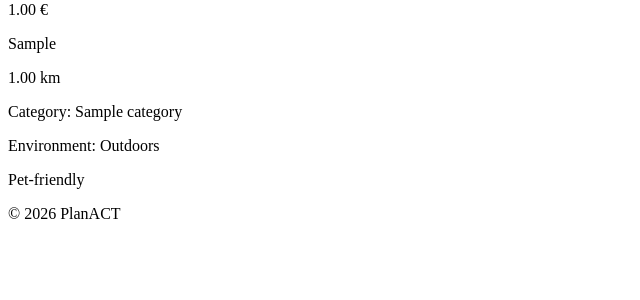
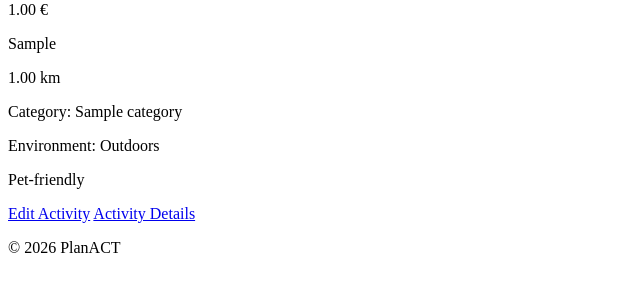
Before and after one commit to petkovainna13-source/PlanACT, a Django app: page /activities/ in a window 1280 px wide. Shown: the part 232-532 px from the top of the page, without its empty margins (0-640 px from the left). Run offline with Django 5.2, Linux system fonts and the light colour scheme; tables that the repository leaves empty hold one stand-in row (values such as "Sample post").

Commit message:
completed activity app

```diff
--- a/activities/forms.py
+++ b/activities/forms.py
@@ -1,5 +1,6 @@
 from django import forms
 from activities.models import Activity
+from planact.mixins import DisabledFieldsMixin
 
 
 class ActivityBaseForm(forms.ModelForm):
@@ -40,5 +41,5 @@ class ActivityCreateForm(ActivityBaseForm):
 class ActivityEditForm(ActivityBaseForm):
     ...
 
-class ActivityDeleteForm(ActivityBaseForm):
+class ActivityDeleteForm(DisabledFieldsMixin,ActivityBaseForm):
     ...
--- a/activities/templates/activities/activity_view.html
+++ b/activities/templates/activities/activity_view.html
@@ -13,6 +13,8 @@
     {% else %}
         <p> Not pet-friendly</p>
     {% endif %}
+    <a href="{% url 'activity_edit' activity.pk %}">Edit Activity</a>
+    <a href="{% url 'activity_details' activity.pk %}">Activity Details</a>
 {% empty %}
     <p>No activities available yet.</p>
 {% endfor %}
--- a/activities/urls.py
+++ b/activities/urls.py
@@ -4,4 +4,7 @@ from activities import views
 urlpatterns = [
     path('', views.activity_view, name='activities'),
     path('create/', views.activity_create_view, name='activity_create'),
+    path('edit/<int:activity_id>/', views.activity_edit_view, name='activity_edit'),
+    path('details/<int:activity_id>/', views.activity_detail_view, name='activity_details'),
+    path('delete/<int:activity_id>/',views.activity_delete_view,name='activity_delete'),
 ]
--- a/activities/views.py
+++ b/activities/views.py
@@ -1,7 +1,7 @@
 from django.http import HttpRequest
-from django.shortcuts import render, redirect
+from django.shortcuts import render, redirect, get_object_or_404
 
-from activities.forms import ActivityCreateForm, ActivityCreateForm
+from activities.forms import ActivityCreateForm, ActivityCreateForm, ActivityEditForm, ActivityDeleteForm
 from activities.models import Activity
 
 
@@ -23,3 +23,33 @@ def activity_create_view(request:HttpRequest):
                   template_name='activities/activity_create_view.html',
                   context=context
                   )
+
+def activity_edit_view(request:HttpRequest, activity_id):
+    activity = get_object_or_404(Activity, id=activity_id)
+    form=ActivityEditForm(request.POST or None, instance=activity)
+    if form.is_valid():
+        form.save()
+        return redirect('activities')
+    context = {'form': form}
+    return render(request= request,
+                  template_name='activities/activity_edit_view.html',
+                  context=context)
+
+def activity_detail_view(request:HttpRequest, activity_id):
+    activity = get_object_or_404(Activity, id=activity_id)
+    context={'activity': activity}
+    return render(request= request,
+                  template_name='activities/activity_detail_view.html',
+                  context=context)
+
+def activity_delete_view(request:HttpRequest, activity_id):
+    activity = get_object_or_404(Activity, id=activity_id)
+    form = ActivityDeleteForm(instance=activity)
+    if request.method == 'POST':
+        activity.delete()
+        return redirect('activities')
+    context = {'form': form,
+               'activity': activity}
+    return render(request= request,
+                  template_name='activities/activity_delete_view.html',
+                  context=context)
--- /dev/null
+++ b/planact/mixins.py
@@ -0,0 +1,5 @@
+class DisabledFieldsMixin:
+    def __init__(self, *args, **kwargs):
+        super().__init__(*args, **kwargs)
+        for field in self.fields.values():
+            field.disabled = True
```
Also changed, not shown: activities/templates/activities/activity_delete_view.html (added, +13 -0 lines), activities/templates/activities/activity_detail_view.html (added, +23 -0 lines), activities/templates/activities/activity_edit_view.html (added, +11 -0 lines).
